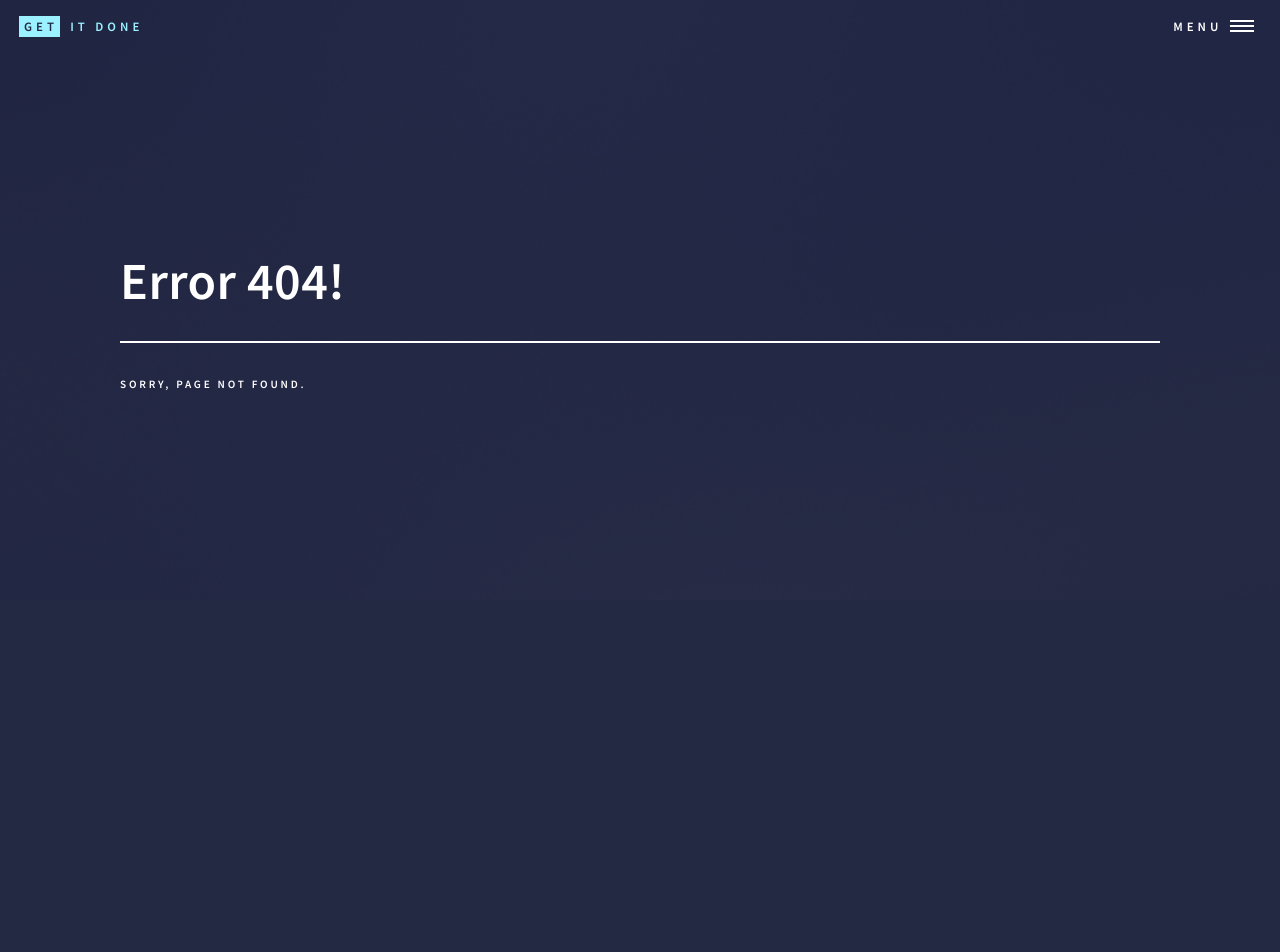
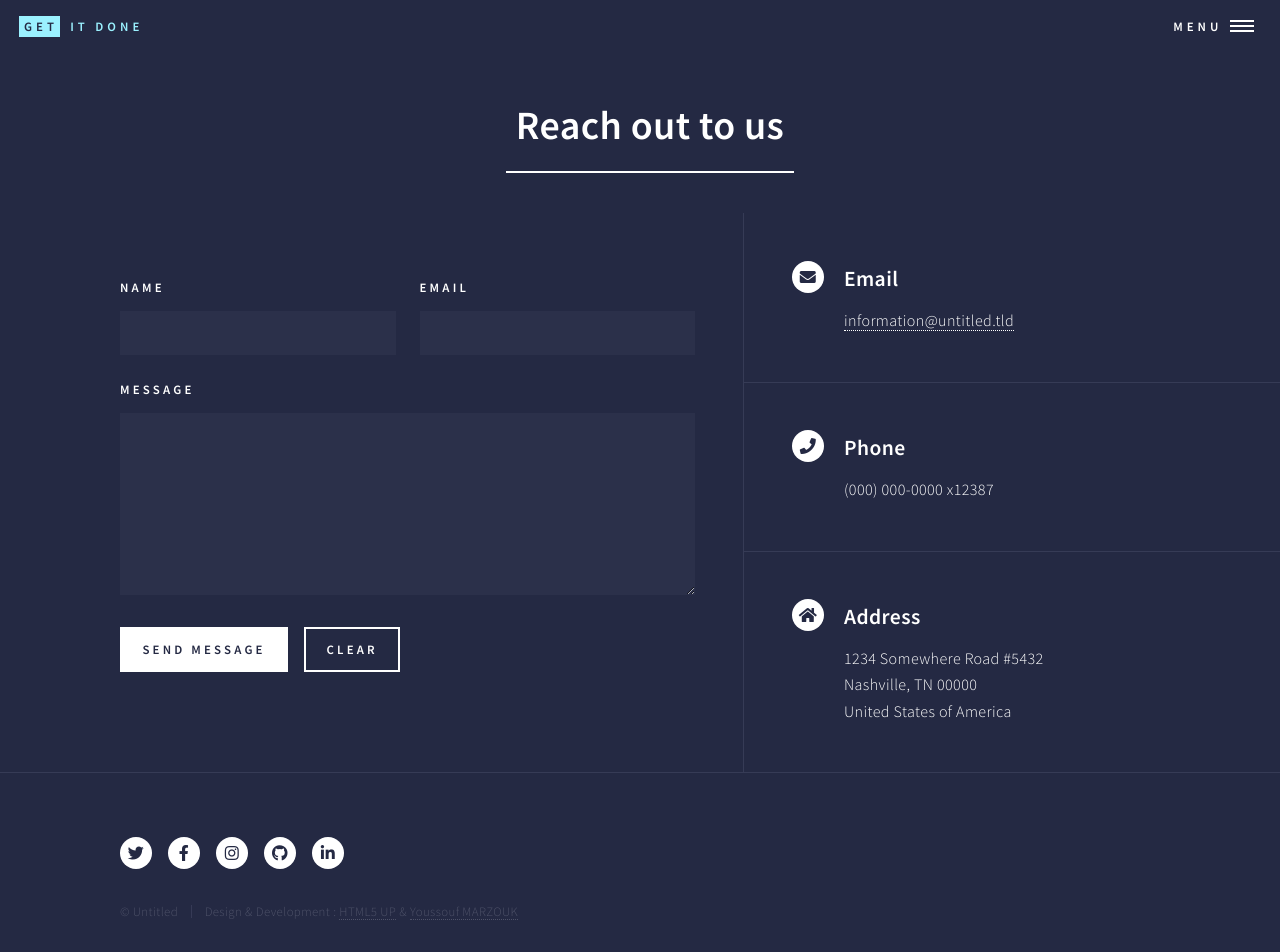
Before and after one commit to marzouk2002/GetItDone, a React (Create React App) app in the folder client/: page /contact in a window 1280 px wide. Before the commit this address had no page. Shown: the top 952 px of the page. Before the commit the page ends 800 px from the top, so only its background shows below. Built offline with nearby package versions, Linux system fonts and the light colour scheme.

Commit message:
contact page done

```diff
--- a/client/src/App.js
+++ b/client/src/App.js
@@ -1,5 +1,6 @@
 import React from 'react'
 import { BrowserRouter as Router, Route, Switch } from 'react-router-dom'
+import Contact from './components/Contact';
 import Error from './components/Error';
 import Home from './components/Home';
 
@@ -8,6 +9,7 @@ function App() {
     <Router>
       <Switch>
         <Route exact path="/" component={Home}/>
+        <Route path="/contact" component={Contact}/>
         <Route path="/" component={Error}/>
       </Switch>
     </Router>
--- /dev/null
+++ b/client/src/components/Contact.js
@@ -0,0 +1,76 @@
+import React from 'react'
+import { Link } from 'react-router-dom'
+import Footer from './layout/Footer'
+import Header from './layout/Header'
+import Menu from './layout/Menu'
+
+function Contact() {
+    return (
+        <>
+            <Header/>
+            <Menu/>
+                    <header className="major" style={titleStyle}>
+                        <h1>Reach out to us</h1>
+                    </header>
+            <section id="contact">
+                <div className="inner">
+                    <section>
+                        <form method="post" action="#">
+                            <div className="fields">
+                                <div className="field half">
+                                    <label htmlFor="name">Name</label>
+                                    <input type="text" name="name" id="name" />
+                                </div>
+                                <div className="field half">
+                                    <label htmlFor="email">Email</label>
+                                    <input type="text" name="email" id="email" />
+                                </div>
+                                <div className="field">
+                                    <label htmlFor="message">Message</label>
+                                    <textarea name="message" id="message" rows="6"></textarea>
+                                </div>
+                            </div>
+                            <ul className="actions">
+                                <li><input type="submit" value="Send Message" className="primary" /></li>
+                                <li><input type="reset" value="Clear" /></li>
+                            </ul>
+                        </form>
+                    </section>
+                    <section className="split">
+                        <section>
+                            <div className="contact-method">
+                                <span className="icon solid alt fa-envelope"></span>
+                                <h3>Email</h3>
+                                <Link to="#">information@untitled.tld</Link>
+                            </div>
+                        </section>
+                        <section>
+                            <div className="contact-method">
+                                <span className="icon solid alt fa-phone"></span>
+                                <h3>Phone</h3>
+                                <span>(000) 000-0000 x12387</span>
+                            </div>
+                        </section>
+                        <section>
+                            <div className="contact-method">
+                                <span className="icon solid alt fa-home"></span>
+                                <h3>Address</h3>
+                                <span>1234 Somewhere Road #5432<br />
+                                Nashville, TN 00000<br />
+                                United States of America</span>
+                            </div>
+                        </section>
+                    </section>
+                </div>
+            </section>
+            <Footer/>
+        </>
+    )
+}
+
+const titleStyle = {
+    margin: '5vmin auto',
+    textAlign: 'center'
+}
+
+export default Contact
--- a/client/src/components/layout/Footer.js
+++ b/client/src/components/layout/Footer.js
@@ -1,19 +1,18 @@
 import React from 'react'
-import { Link } from 'react-router-dom'
 
 function Footer() {
     return (
         <footer id="footer">
             <div className="inner">
                 <ul className="icons">
-                    <li><Link to="#" className="icon brands alt fa-twitter"><span className="label">Twitter</span></Link></li>
-                    <li><Link to="#" className="icon brands alt fa-facebook-f"><span className="label">Facebook</span></Link></li>
-                    <li><Link to="#" className="icon brands alt fa-instagram"><span className="label">Instagram</span></Link></li>
-                    <li><Link to="#" className="icon brands alt fa-github"><span className="label">GitHub</span></Link></li>
-                    <li><Link to="#" className="icon brands alt fa-linkedin-in"><span className="label">LinkedIn</span></Link></li>
+                    <li><a href="#" rel="noopener noreferrer" target="_blank" className="icon brands alt fa-twitter"><span className="label">Twitter</span></a></li>
+                    <li><a href="#" rel="noopener noreferrer" target="_blank" className="icon brands alt fa-facebook-f"><span className="label">Facebook</span></a></li>
+                    <li><a href="#" rel="noopener noreferrer" target="_blank" className="icon brands alt fa-instagram"><span className="label">Instagram</span></a></li>
+                    <li><a href="#" rel="noopener noreferrer" target="_blank" className="icon brands alt fa-github"><span className="label">GitHub</span></a></li>
+                    <li><a href="#" rel="noopener noreferrer" target="_blank" className="icon brands alt fa-linkedin-in"><span className="label">LinkedIn</span></a></li>
                 </ul>
                 <ul className="copyright">
-                    <li>&copy; Untitled</li><li>Design & Development : <a href="https://html5up.net" target="_blank">HTML5 UP</a> & <a href="https://github.com/marzouk2002" target="_blank">Youssouf MARZOUK</a></li>
+                    <li>&copy; Untitled</li><li>Design & Development : <a href="https://html5up.net" rel="noopener noreferrer" target="_blank">HTML5 UP</a> & <a href="https://github.com/marzouk2002" rel="noopener noreferrer" target="_blank">Youssouf MARZOUK</a></li>
                 </ul>
             </div>
         </footer>
```
